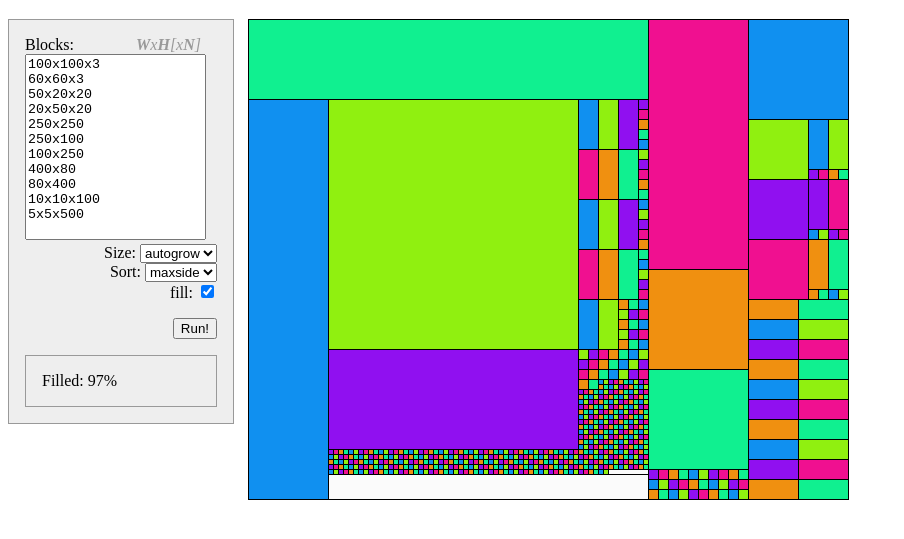
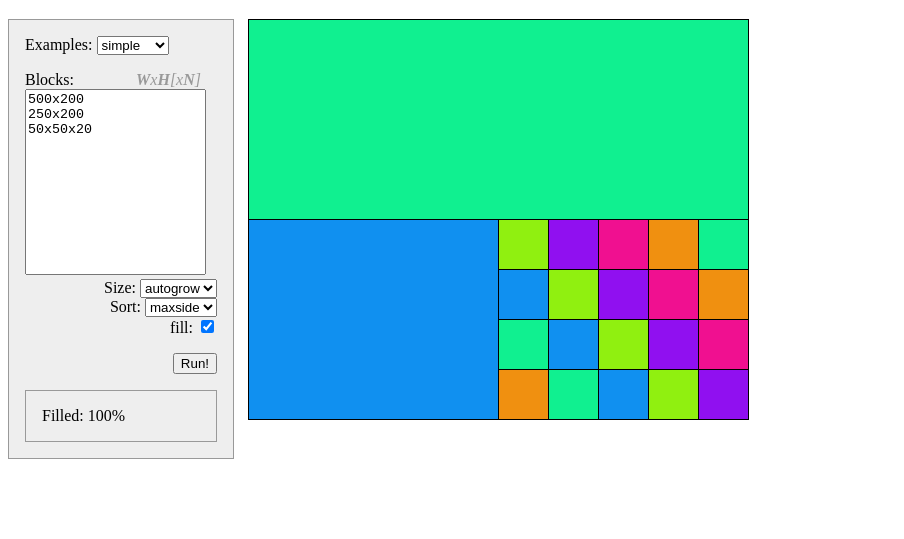
Before and after one commit to jakesgordon/bin-packing, a plain HTML site: page index.html in a window 1280 px wide. Shown: the part 61-600 px from the top of the page, without its empty margins (0-904 px from the left). Drawn offline with Linux system fonts and the light colour scheme.

Commit message:
added ability to pick between different examples

```diff
--- a/index.html
+++ b/index.html
@@ -9,6 +9,16 @@
   <h1>Bin Packing Algorithm</h1>
 
   <div id="settings">
+
+    <div class='examples'>
+      <label for='examples'>Examples: </label>
+      <select id='examples'>
+        <option selected>simple</option>
+        <option>square</option>
+        <option>power2</option>
+        <option>complex</option>
+      </select>
+    </div>
 
     <div class='blocks'>
       <label for='blocks'>Blocks: <span class='example'><b>W</b>x<b>H</b>[x<b>N</b>]</span></label>
--- a/packing.css
+++ b/packing.css
@@ -3,6 +3,7 @@
 textarea { resize: none; }
 
 #settings                  { width: 12em; padding: 1em; display: inline-block; float: left; border: 1px solid #999; background-color: #EEE; }
+#settings .examples        { margin-bottom: 1em; }
 #settings .blocks          { }
 #settings .blocks .example { color: #999; font-style: italic; float: right; margin-right: 1em; }
 #settings .size            { clear: both; float: right; }
--- a/packing.js
+++ b/packing.js
@@ -153,26 +153,28 @@ Packing = {
   init: function() {
 
     Packing.el = {
-      blocks: $('#blocks'),
-      canvas: $('#canvas')[0],
-      size:   $('#size'),
-      sort:   $('#sort'),
-      fill:   $('#fill'),
-      go:     $('#go'),
-      ratio:  $('#ratio'),
-      nofit:  $('#nofit')
+      examples: $('#examples'),
+      blocks:   $('#blocks'),
+      canvas:   $('#canvas')[0],
+      size:     $('#size'),
+      sort:     $('#sort'),
+      fill:     $('#fill'),
+      go:       $('#go'),
+      ratio:    $('#ratio'),
+      nofit:    $('#nofit')
     };
 
     if (!Packing.el.canvas.getContext) // no support for canvas
       return false;
 
     Packing.el.draw = Packing.el.canvas.getContext("2d");
-    Packing.el.blocks.val(Packing.blocks.save(Packing.blocks.default));
+    Packing.el.blocks.val(Packing.blocks.save(Packing.blocks.examples.current()));
     Packing.el.blocks.change(Packing.run);
     Packing.el.size.change(Packing.run);
     Packing.el.sort.change(Packing.run);
     Packing.el.fill.change(Packing.run);
     Packing.el.go.click(Packing.run);
+    Packing.el.examples.change(Packing.blocks.examples.change);
     Packing.run();
   },
 
@@ -284,7 +286,30 @@ Packing = {
 
   blocks: {
 
-    default: [
+    examples: {
+
+      simple: [
+        { w: 500, h: 200, num:  1 },
+        { w: 250, h: 200, num:  1 },
+        { w: 50,  h: 50,  num: 20 }
+      ],
+
+      square: [
+        { w: 50, h: 50, num: 100 }
+      ],
+
+      power2: [
+        { w:   2, h:   2, num: 256 },
+        { w:   4, h:   4, num: 128 },
+        { w:   8, h:   8, num:  64 },
+        { w:  16, h:  16, num:  32 },
+        { w:  32, h:  32, num:  16 },
+        { w:  64, h:  64, num:   8 },
+        { w: 128, h: 128, num:   4 },
+        { w: 256, h: 256, num:   2 }
+      ],
+
+      complex: [
         {w: 100, h: 100, num:   3},
         {w:  60, h:  60, num:   3},
         {w:  50, h:  20, num:  20},
@@ -297,6 +322,16 @@ Packing = {
         {w:  10, h:  10, num: 100},
         {w:   5, h:   5, num: 500}
       ],
+
+      current: function() {
+        return Packing.blocks.examples[Packing.el.examples.val()];
+      },
+
+      change: function() {
+        Packing.el.blocks.val(Packing.blocks.save(Packing.blocks.examples.current()));
+        Packing.run();
+      }
+    },
 
     load: function(val) {
       var i, j, block, blocks = val.split("\n"), result = [];
```
Lines whose indentation alone changed are shown as unchanged.
